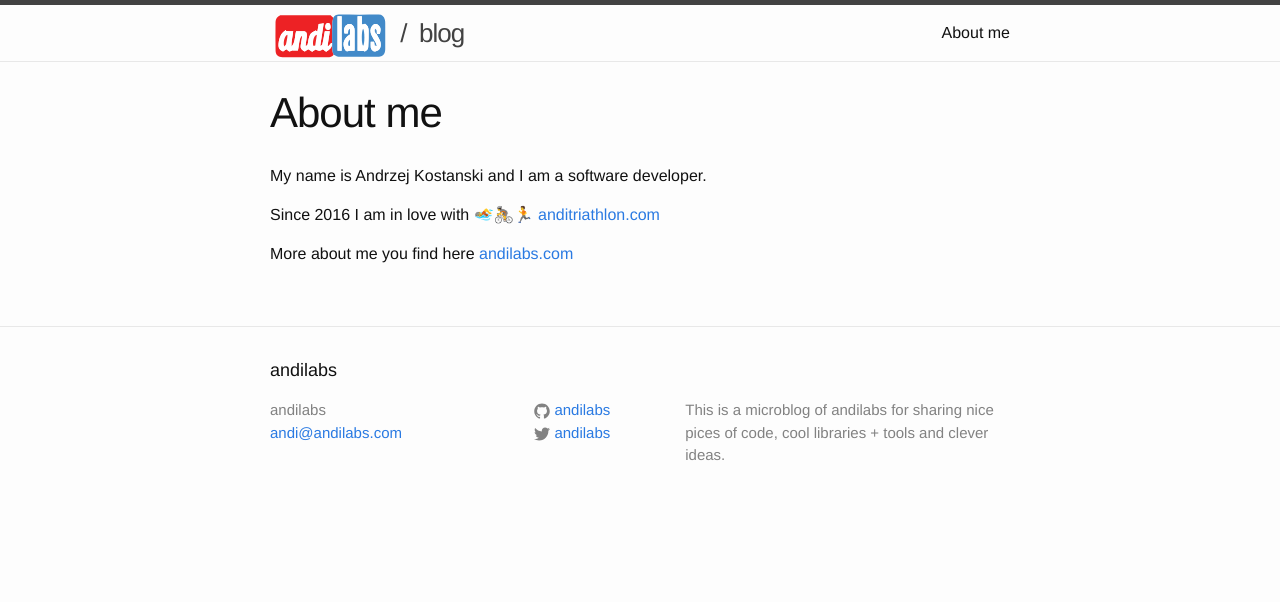
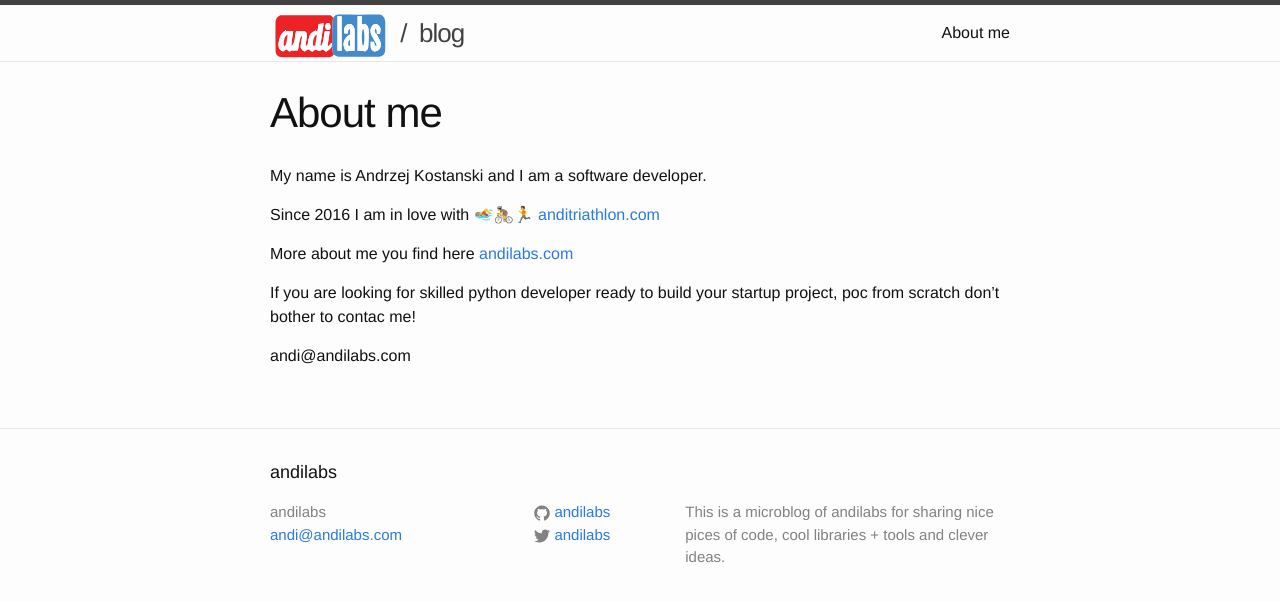
Before and after one commit to f4ww4z/andilabs.github.io, a Jekyll site: the page built from about.md, in a window 1280 px wide. Shown: the top 602 px of the page. Built offline with Jekyll 4.4.1, drawn with Linux system fonts in a browser that asks for light colours.

Commit message:
Update about.md

```diff
--- a/about.md
+++ b/about.md
@@ -9,3 +9,7 @@ My name is Andrzej Kostanski and I am a software developer.
 Since 2016 I am in love with 🏊🚴🏃 [anditriathlon.com](http://anditriathlon.com)
 
 More about me you find here [andilabs.com](http://andilabs.com/)
+
+If you are looking for skilled python developer ready to build your startup project, poc from scratch don't bother to contac me!
+
+andi@andilabs.com
```
